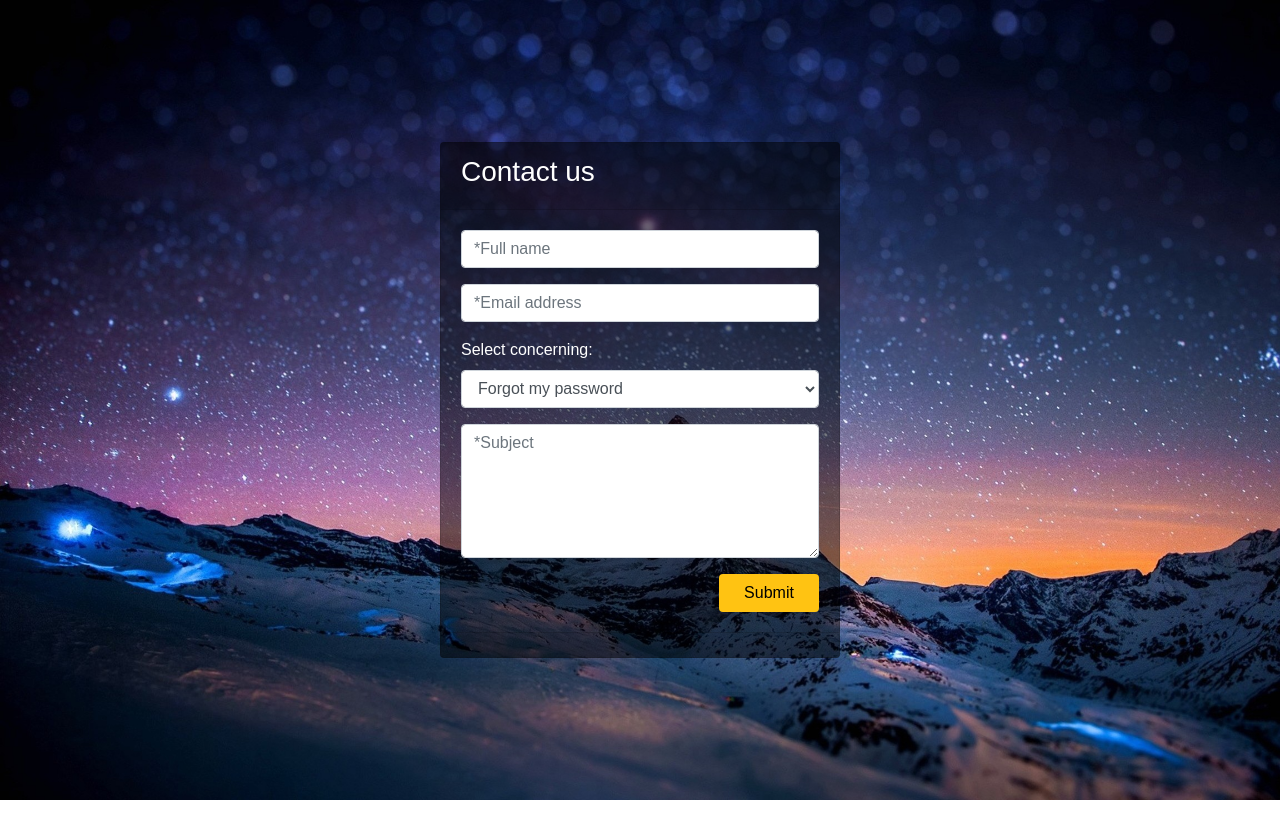
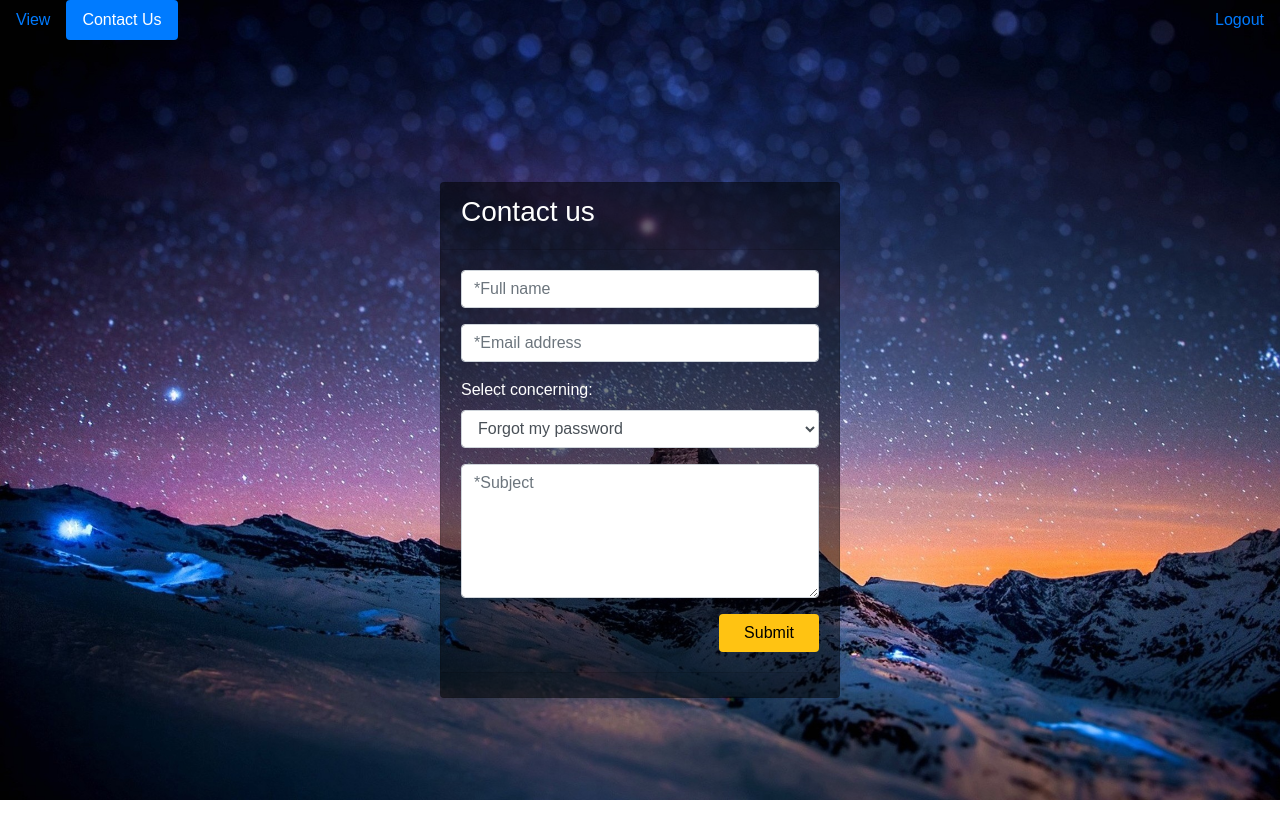
Before and after one commit to KfirWilfand/LoginForm, a website: page static_pages/contact_form.html in a window 1280 px wide. Before the commit the page ends 800 px from the top, so only its background shows below. Drawn offline with nearby package versions, Linux system fonts and the light colour scheme; a web font is replaced by a local one.

Commit message:
add top links

```diff
--- a/static_pages/contact_form.html
+++ b/static_pages/contact_form.html
@@ -39,8 +39,30 @@ $( document ).ready(function() {
 
 	<!--Custom styles-->
 	<link rel="stylesheet" type="text/css" href="./styles/loginForm.css">
+	<link rel="stylesheet" type="text/css" href="./styles/basicTabStyle.css">
 </head>
 <body>
+    <div class="container-fluid">
+		<div class="row top-links">
+		  <div class="col-md-4 d-flex justify-content-start p-0">
+			<ul class="nav nav-pills nav-fill">
+			  <li class="nav-item">
+				<a class="nav-link" href="/data">View</a>
+			  </li>
+			  <li class="nav-item">
+				<a class="nav-link active" href="/contact">Contact Us</a>
+			  </li>
+			  </ul>
+		  </div>
+			<div class="col-md-8 d-flex justify-content-end p-0">
+			<ul class="nav nav-pills nav-fill">
+			  <li class="nav-item">
+				<a class="nav-link" href="/logout">Logout</a>
+			  </li>
+			  </ul>
+		  </div>
+		</div>
+	  </div>
 <div class="container">
 	<div class="d-flex justify-content-center h-100">
 		<div class="card">
```
Also changed, not shown: static_pages/data.html (+22 -0 lines), static_pages/index.html (+13 -0 lines), static_pages/login.html (+18 -5 lines), static_pages/sign_up.html (+12 -0 lines).
